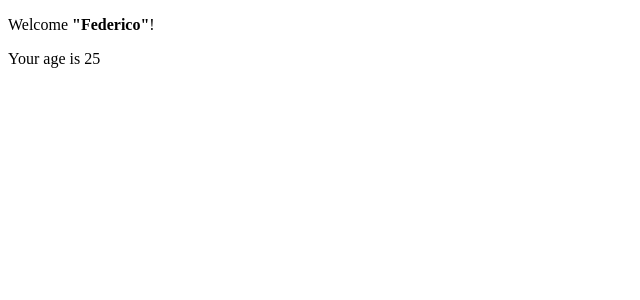
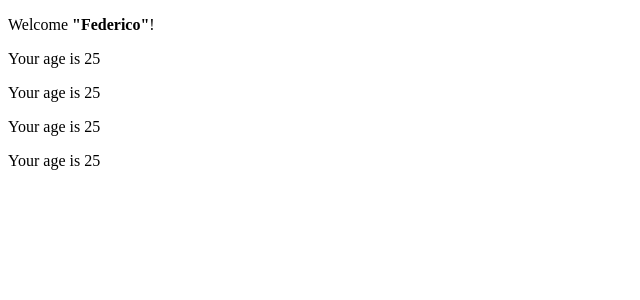
Before and after one commit to federicomariacalato/ex-react, a React (Vite) app in the folder ex-react/: page / in a window 1280 px wide. Shown: the top 300 px of the page, without its empty margins (0-640 px from the left). Built offline with nearby package versions, Linux system fonts and the light colour scheme.

Commit message:
third commit

```diff
--- /dev/null
+++ b/ex-react/src/Message.tsx
@@ -0,0 +1,12 @@
+type MessageProps = {
+  age: number;
+};
+
+export function Message({ age }: MessageProps) {
+  return (
+    <>
+      {age > 18 && <p>Your age is {age}</p>}
+      {age <= 18 && <p>You are very young!</p>}
+    </>
+  );
+}
--- a/ex-react/src/Welcome.tsx
+++ b/ex-react/src/Welcome.tsx
@@ -1,15 +1,20 @@
 import { Age } from "./Age";
+import { Message } from "./Message";
 
 type WelcomeProps = {
   name: React.ReactNode;
-  age: number
+  age: number;
 };
 
 export function Welcome({ name, age }: WelcomeProps) {
   return (
     <>
       <p>Welcome {name}!</p>
-      <Age age={age} />
+      {age > 18 && <Age age={age} />}
+      {age && <Age age={age} />}
+      {age > 18 && age < 65 && <Age age={age} />}
+      {age > 18 && name === "John" && <Age age={age} />}
+      <Message age={25} />
     </>
   );
 }
```
